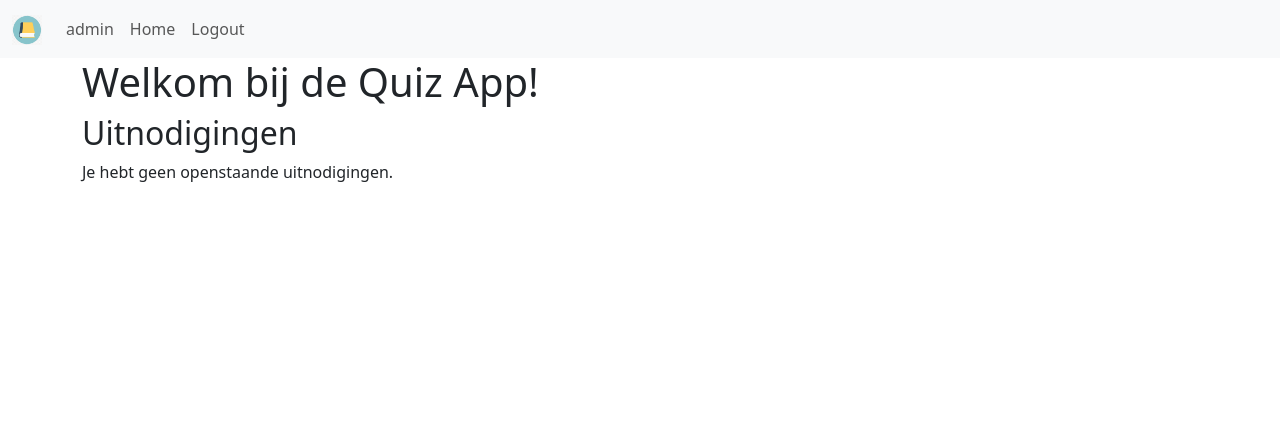
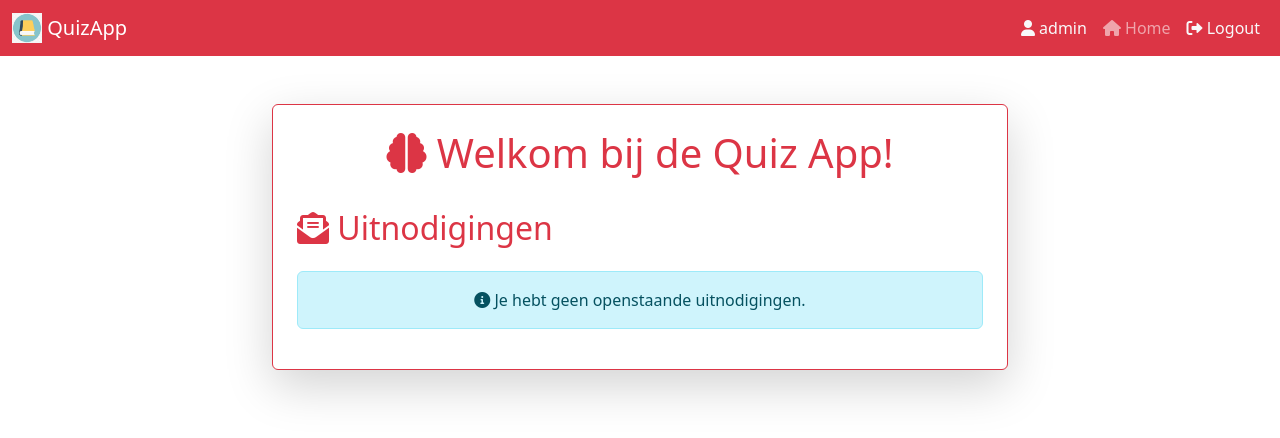
Before and after one commit to RenadSha/quiz, a Django app: page /home/ in a window 1280 px wide. Shown: the top 438 px of the page. Run offline with Django 5.2, Linux system fonts and the light colour scheme; a user stored in the database is signed in; data comes from the database, SQL or seed files in the repository; both versions use the stored data as it was after the commit.

Commit message:
all pages are responsive and have the same style

```diff
--- a/templates/home.html
+++ b/templates/home.html
@@ -1,29 +1,52 @@
 {% extends "main.html" %}
-{% block content%}
-<div class='container'>
-    <h1>Welkom bij de Quiz App!</h1>
+{% block content %}
 
+<div class="container mt-5">
+    <div class="row justify-content-center">
+        <div class="col-lg-8 col-md-10 col-sm-12">
+            <div class="card shadow-lg p-4 border-danger">
+                <h1 class="text-center text-danger">
+                    <i class="fas fa-brain"></i> Welkom bij de Quiz App!
+                </h1>
+
+                <!-- Authenticated User -->
                 {% if user.is_authenticated %}
-        <h2>Uitnodigingen</h2>
+                    <h2 class="mt-4 text-danger"><i class="fas fa-envelope-open-text"></i> Uitnodigingen</h2>
+
                     {% if invites %}
-            <ul>
+                        <ul class="list-group">
                             {% for invite in invites %}
-                    <li>
+                                <li class="list-group-item d-flex justify-content-between align-items-center">
+                                    <span>
                                         <strong>{{ invite.sender }}</strong> heeft je uitgenodigd voor de quiz:
-                        <strong>{{ invite.quiz.name }}</strong>
-                        <br>
-                        <a href="{% url 'accept_invite' invite.id %}">✅ Accepteren</a> |
-                        <a href="#">❌ Weigeren</a>
+                                        <strong class="text-danger">{{ invite.quiz.name }}</strong>
+                                    </span>
+                                    <span>
+                                        <a href="{% url 'accept_invite' invite.id %}" class="btn btn-success btn-sm">
+                                            <i class="fas fa-check-circle"></i> Accepteren
+                                        </a>
+                                        <a href="#" class="btn btn-danger btn-sm">
+                                            <i class="fas fa-times-circle"></i> Weigeren
+                                        </a>
+                                    </span>
                                 </li>
                             {% endfor %}
                         </ul>
                     {% else %}
-            <p>Je hebt geen openstaande uitnodigingen.</p>
-        {% endif %}
-    {% else %}
-        <p><a href="{% url 'login' %}">Log in</a> om je uitnodigingen te bekijken.</p>
+                        <div class="alert alert-info mt-3 text-center">
+                            <i class="fas fa-info-circle"></i> Je hebt geen openstaande uitnodigingen.
+                        </div>
                     {% endif %}
 
+                <!-- User not logged in -->
+                {% else %}
+                    <div class="alert alert-warning text-center mt-3">
+                        <i class="fas fa-sign-in-alt"></i> <a href="{% url 'login' %}" class="text-decoration-none">Log in</a> om je uitnodigingen te bekijken.
+                    </div>
+                {% endif %}
+            </div>
+        </div>
+    </div>
 </div>
 
-{%endblock%}
+{% endblock %}
--- a/templates/navbar.html
+++ b/templates/navbar.html
@@ -1,30 +1,41 @@
 {% load static %}
 
-<nav class="navbar navbar-expand-lg bg-body-tertiary">
+<nav class="navbar navbar-expand-lg navbar-dark bg-danger">
     <div class="container-fluid">
-      <a class="navbar-brand" href="{% url 'home'%}">
-        <img src="{% static 'images/book.png'%}" width="30" height="30" alt="quiz">
+        <!-- Brand Logo -->
+        <a class="navbar-brand" href="{% url 'home' %}">
+            <img src="{% static 'images/book.png' %}" width="30" height="30" class="d-inline-block align-top" alt="Quiz">
+            QuizApp
         </a>
-      <button class="navbar-toggler" type="button" data-bs-toggle="collapse" data-bs-target="#navbarSupportedContent" aria-controls="navbarSupportedContent" aria-expanded="false" aria-label="Toggle navigation">
+
+        <!-- Mobile Toggle Button -->
+        <button class="navbar-toggler" type="button" data-bs-toggle="collapse" data-bs-target="#navbarSupportedContent"
+                aria-controls="navbarSupportedContent" aria-expanded="false" aria-label="Toggle navigation">
             <span class="navbar-toggler-icon"></span>
         </button>
+
+        <!-- Navbar Links -->
         <div class="collapse navbar-collapse" id="navbarSupportedContent">
-        <ul class="navbar-nav me-auto mb-2 mb-lg-0">
-
+            <ul class="navbar-nav ms-auto">
+                <!-- User Name -->
                 <li class="nav-item">
-            <a class="nav-link" href="#">{{request.user}}</a>
-
+                    <a class="nav-link text-light" href="#"><i class="fas fa-user"></i> {{ request.user }}</a>
                 </li>
 
+                <!-- Home -->
                 <li class="nav-item">
-            <a class="nav-link" href="">Home</a>
+                    <a class="nav-link {% if request.path == '/' %}active{% endif %}" href="{% url 'home' %}">
+                        <i class="fas fa-home"></i> Home
+                    </a>
                 </li>
 
+                <!-- Logout -->
                 <li class="nav-item">
-            <a class="nav-link" href="{% url 'logout'%}">Logout</a>
+                    <a class="nav-link text-light" href="{% url 'logout' %}">
+                        <i class="fas fa-sign-out-alt"></i> Logout
+                    </a>
                 </li>
             </ul>
-
         </div>
     </div>
 </nav>
```
Also changed, not shown: templates/quiz.html (+21 -6 lines), templates/quiz_result.html (+20 -10 lines), db.sqlite3. Lines whose indentation alone changed are shown as unchanged.
